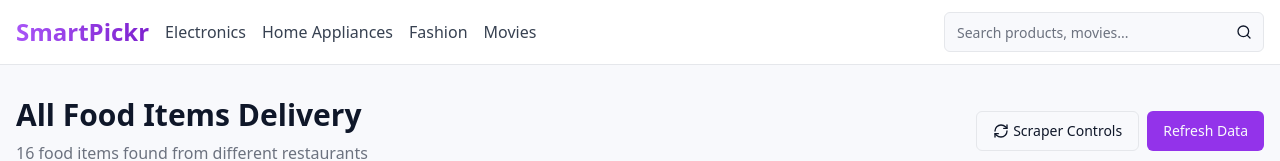
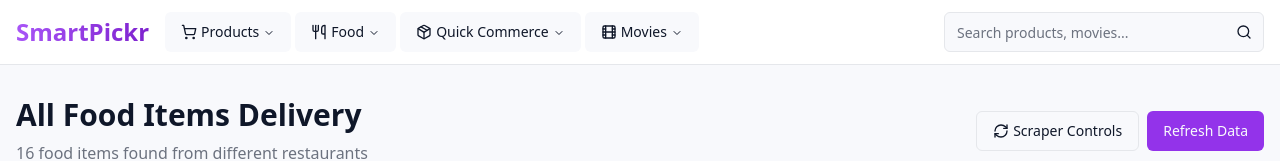
Before and after one commit to KARTHIKEYAN-NAMADARI/smartpickr-insight-hub, a React (Vite) app: page /food in a window 1280 px wide. Shown: the top 161 px of the page. Built offline with nearby package versions, Linux system fonts and the light colour scheme.

Commit message:
feat: Add navigation options
Add navigation options for food, commerce, products, fashion, and movies.

```diff
--- a/src/components/Navbar.tsx
+++ b/src/components/Navbar.tsx
@@ -1,9 +1,18 @@
 
 import React from "react";
 import { Link } from "react-router-dom";
-import { Search } from "lucide-react";
+import { Search, Utensils, Package, ShoppingCart, Film } from "lucide-react";
 import { Button } from "@/components/ui/button";
 import SearchBar from "./SearchBar";
+import {
+  NavigationMenu,
+  NavigationMenuContent,
+  NavigationMenuItem,
+  NavigationMenuLink,
+  NavigationMenuList,
+  NavigationMenuTrigger,
+} from "@/components/ui/navigation-menu";
+import { cn } from "@/lib/utils";
 
 const Navbar: React.FC = () => {
   const [isSearchOpen, setIsSearchOpen] = React.useState(false);
@@ -19,19 +28,160 @@ const Navbar: React.FC = () => {
               </span>
             </Link>
 
-            <div className="hidden md:flex space-x-4">
-              <Link to="/category/electronics" className="text-gray-700 hover:text-primary">
-                Electronics
-              </Link>
-              <Link to="/category/home-appliances" className="text-gray-700 hover:text-primary">
-                Home Appliances
-              </Link>
-              <Link to="/category/fashion" className="text-gray-700 hover:text-primary">
-                Fashion
-              </Link>
-              <Link to="/category/movies" className="text-gray-700 hover:text-primary">
-                Movies
-              </Link>
+            <div className="hidden md:flex items-center space-x-2">
+              <NavigationMenu>
+                <NavigationMenuList>
+                  {/* Products Dropdown */}
+                  <NavigationMenuItem>
+                    <NavigationMenuTrigger className="flex items-center">
+                      <ShoppingCart className="h-4 w-4 mr-1" />
+                      Products
+                    </NavigationMenuTrigger>
+                    <NavigationMenuContent className="bg-white p-4 rounded-md shadow-md">
+                      <div className="grid grid-cols-2 gap-3 w-[400px]">
+                        <Link to="/category/electronics" className="group block p-2 rounded-md hover:bg-slate-50">
+                          <div className="font-medium text-sm">Electronics</div>
+                          <div className="text-xs text-muted-foreground">Compare gadgets and devices</div>
+                        </Link>
+                        <Link to="/category/home-appliances" className="group block p-2 rounded-md hover:bg-slate-50">
+                          <div className="font-medium text-sm">Home Appliances</div>
+                          <div className="text-xs text-muted-foreground">Find the best home products</div>
+                        </Link>
+                        <Link to="/category/fashion" className="group block p-2 rounded-md hover:bg-slate-50">
+                          <div className="font-medium text-sm">Fashion</div>
+                          <div className="text-xs text-muted-foreground">Clothing, accessories and more</div>
+                        </Link>
+                        <Link to="/category/best-sellers" className="group block p-2 rounded-md hover:bg-slate-50">
+                          <div className="font-medium text-sm">Best Sellers</div>
+                          <div className="text-xs text-muted-foreground">Most popular items</div>
+                        </Link>
+                        <Link to="/category/all-products" className="group block p-2 rounded-md hover:bg-slate-50">
+                          <div className="font-medium text-sm">All Products</div>
+                          <div className="text-xs text-muted-foreground">Browse our complete catalog</div>
+                        </Link>
+                      </div>
+                    </NavigationMenuContent>
+                  </NavigationMenuItem>
+
+                  {/* Food Delivery Dropdown */}
+                  <NavigationMenuItem>
+                    <NavigationMenuTrigger className="flex items-center">
+                      <Utensils className="h-4 w-4 mr-1" />
+                      Food
+                    </NavigationMenuTrigger>
+                    <NavigationMenuContent className="bg-white p-4 rounded-md shadow-md">
+                      <div className="grid grid-cols-2 gap-3 w-[400px]">
+                        <Link to="/food/indian" className="group block p-2 rounded-md hover:bg-slate-50">
+                          <div className="font-medium text-sm">Indian</div>
+                          <div className="text-xs text-muted-foreground">Compare across delivery platforms</div>
+                        </Link>
+                        <Link to="/food/italian" className="group block p-2 rounded-md hover:bg-slate-50">
+                          <div className="font-medium text-sm">Italian</div>
+                          <div className="text-xs text-muted-foreground">Pizza, pasta and more</div>
+                        </Link>
+                        <Link to="/food/chinese" className="group block p-2 rounded-md hover:bg-slate-50">
+                          <div className="font-medium text-sm">Chinese</div>
+                          <div className="text-xs text-muted-foreground">Noodles, dumplings and more</div>
+                        </Link>
+                        <Link to="/food/american" className="group block p-2 rounded-md hover:bg-slate-50">
+                          <div className="font-medium text-sm">American</div>
+                          <div className="text-xs text-muted-foreground">Burgers, fries and more</div>
+                        </Link>
+                        <Link to="/food" className="group block p-2 rounded-md hover:bg-slate-50">
+                          <div className="font-medium text-sm">All Cuisines</div>
+                          <div className="text-xs text-muted-foreground">Browse all food options</div>
+                        </Link>
+                      </div>
+                    </NavigationMenuContent>
+                  </NavigationMenuItem>
+
+                  {/* Quick Commerce Dropdown */}
+                  <NavigationMenuItem>
+                    <NavigationMenuTrigger className="flex items-center">
+                      <Package className="h-4 w-4 mr-1" />
+                      Quick Commerce
+                    </NavigationMenuTrigger>
+                    <NavigationMenuContent className="bg-white p-4 rounded-md shadow-md">
+                      <div className="grid grid-cols-2 gap-3 w-[400px]">
+                        <Link to="/quickcommerce/groceries" className="group block p-2 rounded-md hover:bg-slate-50">
+                          <div className="font-medium text-sm">Groceries</div>
+                          <div className="text-xs text-muted-foreground">Essential food items</div>
+                        </Link>
+                        <Link to="/quickcommerce/fresh-vegetables" className="group block p-2 rounded-md hover:bg-slate-50">
+                          <div className="font-medium text-sm">Fresh Vegetables</div>
+                          <div className="text-xs text-muted-foreground">Farm fresh produce</div>
+                        </Link>
+                        <Link to="/quickcommerce/dairy" className="group block p-2 rounded-md hover:bg-slate-50">
+                          <div className="font-medium text-sm">Dairy</div>
+                          <div className="text-xs text-muted-foreground">Milk, cheese and more</div>
+                        </Link>
+                        <Link to="/quickcommerce/household" className="group block p-2 rounded-md hover:bg-slate-50">
+                          <div className="font-medium text-sm">Household</div>
+                          <div className="text-xs text-muted-foreground">Cleaning products and essentials</div>
+                        </Link>
+                        <Link to="/quickcommerce" className="group block p-2 rounded-md hover:bg-slate-50">
+                          <div className="font-medium text-sm">All Categories</div>
+                          <div className="text-xs text-muted-foreground">Browse all quick commerce items</div>
+                        </Link>
+                      </div>
+                    </NavigationMenuContent>
+                  </NavigationMenuItem>
+
+                  {/* Movies Dropdown */}
+                  <NavigationMenuItem>
+                    <NavigationMenuTrigger className="flex items-center">
+                      <Film className="h-4 w-4 mr-1" />
+                      Movies
+                    </NavigationMenuTrigger>
+                    <NavigationMenuContent className="bg-white p-4 rounded-md shadow-md">
+                      <div className="grid grid-cols-2 gap-3 w-[400px]">
+                        <Link to="/category/action" className="group block p-2 rounded-md hover:bg-slate-50">
+                          <div className="font-medium text-sm">Action</div>
+                          <div className="text-xs text-muted-foreground">Thrilling action movies</div>
+                        </Link>
+                        <Link to="/category/comedy" className="group block p-2 rounded-md hover:bg-slate-50">
+                          <div className="font-medium text-sm">Comedy</div>
+                          <div className="text-xs text-muted-foreground">Laugh-out-loud films</div>
+                        </Link>
+                        <Link to="/category/drama" className="group block p-2 rounded-md hover:bg-slate-50">
+                          <div className="font-medium text-sm">Drama</div>
+                          <div className="text-xs text-muted-foreground">Emotional and captivating stories</div>
+                        </Link>
+                        <Link to="/category/sci-fi" className="group block p-2 rounded-md hover:bg-slate-50">
+                          <div className="font-medium text-sm">Sci-Fi</div>
+                          <div className="text-xs text-muted-foreground">Futuristic and space adventures</div>
+                        </Link>
+                        <Link to="/category/movies" className="group block p-2 rounded-md hover:bg-slate-50">
+                          <div className="font-medium text-sm">All Movies</div>
+                          <div className="text-xs text-muted-foreground">Browse our complete collection</div>
+                        </Link>
+                      </div>
+                    </NavigationMenuContent>
+                  </NavigationMenuItem>
+                </NavigationMenuList>
+              </NavigationMenu>
+            </div>
+
+            {/* Mobile Menu Links */}
+            <div className="flex md:hidden">
+              <Button variant="ghost" size="sm" asChild>
+                <Link to="/category/all-products" className="flex items-center text-xs">
+                  <ShoppingCart className="h-4 w-4 mr-1" />
+                  Products
+                </Link>
+              </Button>
+              <Button variant="ghost" size="sm" asChild>
+                <Link to="/food" className="flex items-center text-xs">
+                  <Utensils className="h-4 w-4 mr-1" />
+                  Food
+                </Link>
+              </Button>
+              <Button variant="ghost" size="sm" asChild>
+                <Link to="/quickcommerce" className="flex items-center text-xs">
+                  <Package className="h-4 w-4 mr-1" />
+                  Quick
+                </Link>
+              </Button>
             </div>
           </div>
 
```
Also changed, not shown: src/pages/QuickCommercePage.tsx (+12 -5 lines).
